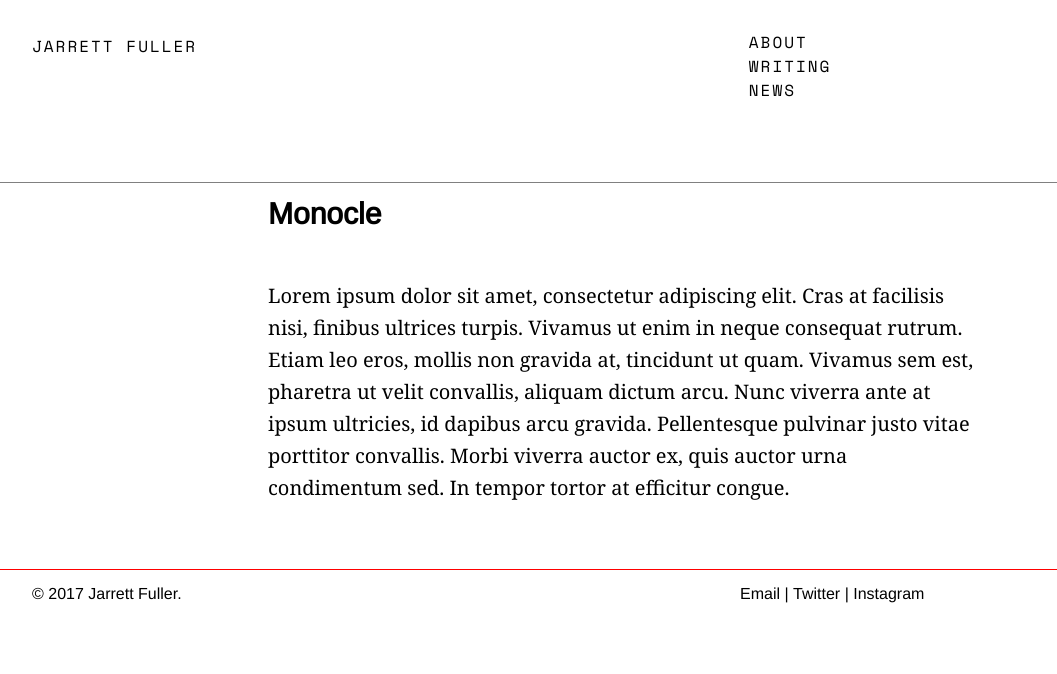
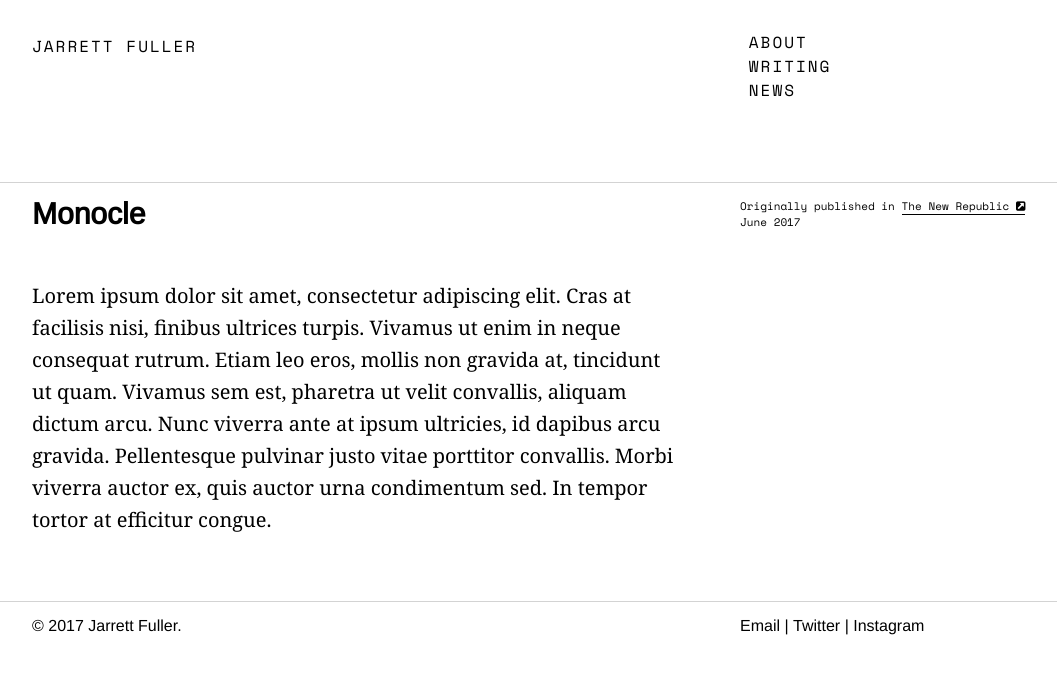
Before and after one commit to jarrettfuller/jekyll-test, a Jekyll site: the page built from _posts/2017-06-12-monocle.md, in a window 1280 px wide. Shown: the top 674 px of the page, without its empty margins (18-1075 px from the left). Built offline with Jekyll 4.4.1, drawn with Linux system fonts in a browser that asks for light colours; some web fonts are replaced.

```diff
--- a/_layouts/default.html
+++ b/_layouts/default.html
@@ -7,6 +7,7 @@
             <link rel="stylesheet" type="text/css" href="{{ site.github.url }}/styles.css" />
 <link href="https://fonts.googleapis.com/css?family=Arimo|Space+Mono" rel="stylesheet">
 <link href="https://fonts.googleapis.com/css?family=Average" rel="stylesheet">
+        <link rel="stylesheet" href="https://maxcdn.bootstrapcdn.com/font-awesome/4.7.0/css/font-awesome.min.css">
         <link rel="icon" type="image/png" href="">
 
         <style type="text/css">
--- a/_layouts/text.html
+++ b/_layouts/text.html
@@ -4,7 +4,7 @@ layout: default
 
     <div class="object">
 
-            <div class="year">{{ page.publish }}</div>
+
             <div class="essay">
             <article>
 <h3>{{ page.title }}</h3>
@@ -13,3 +13,9 @@ layout: default
 
 </article>
         </div>
+        <div class="colophon">
+        <ul>
+            <li>Originally published in <a href="">{{ page.publication }} <i class="fa fa-external-link-square" aria-hidden="true"></i></a></li>
+            <li>{{ page.pubdate }}</li>
+            </ul>
+        </div>
--- a/styles.css
+++ b/styles.css
@@ -102,7 +102,7 @@ nav li:first-child {
 }
 /*----------- PROJECTS --------------*/
 .object {
-  border-top: 1px grey solid;
+  border-top: 1px lightgrey solid;
   padding: 15px 50px 50px 50px;
   display: -webkit-flex;
   display: -ms-flexbox;
@@ -180,22 +180,17 @@ nav li:first-child {
   display: -webkit-flex;
   display: -ms-flexbox;
   display: flex;
-  align-items: baseline;
   width: auto;
   padding: 15px 50px 50px 50px;
+    border-top: 1px solid lightgrey;
 }
 .text {
-  width: 75%;
+  width: 55%;
   border-top: none;
   align-items: baseline;
+margin-right: 5%;
 }
-.profile_section {
-  width: 100%;
-  display: -webkit-flex;
-  display: -ms-flexbox;
-  display: flex;
-  padding-top: 25px;
-}
+
 .profile_section:first-child {
   padding-top: 0px;
 }
@@ -232,7 +227,9 @@ nav li:first-child {
   -webkit-flex: 1;
   -ms-flex: 1;
   flex: 1;
-  margin-left: 50px;
+}
+.profile img {
+    width: 60%;
 }
 .profile sidebar h4 {
     font-size: 16px;
@@ -261,7 +258,8 @@ nav li:first-child {
 }
 /*----------- WRITING --------------*/
 .essay {
-  width: 60%;
+  width: 55%;
+    margin-right: 5%;
 }
 article {
   font-family: 'Average', Georgia, Times, serif;
@@ -303,6 +301,15 @@ article hr {
 }
 article img {
   width: 100%;
+}
+.colophon {
+    width: 40%;
+    font-family: 'Space Mono';
+    font-size: 11px;
+}
+.colophon a {
+    border-bottom: 1px solid black;
+    font-size: 11px;
 }
 figure {
   width: 135%;
@@ -376,7 +383,7 @@ figcaption a:hover {
 }
 /*----------- FOOTER --------------*/
 footer {
-  border-top: 1px #ff0000 solid;
+  border-top: 1px lightgrey solid;
   padding: 15px 50px 50px 50px;
   display: -webkit-flex;
   display: -ms-flexbox;
```
Also changed, not shown: about.md (+4 -42 lines).
